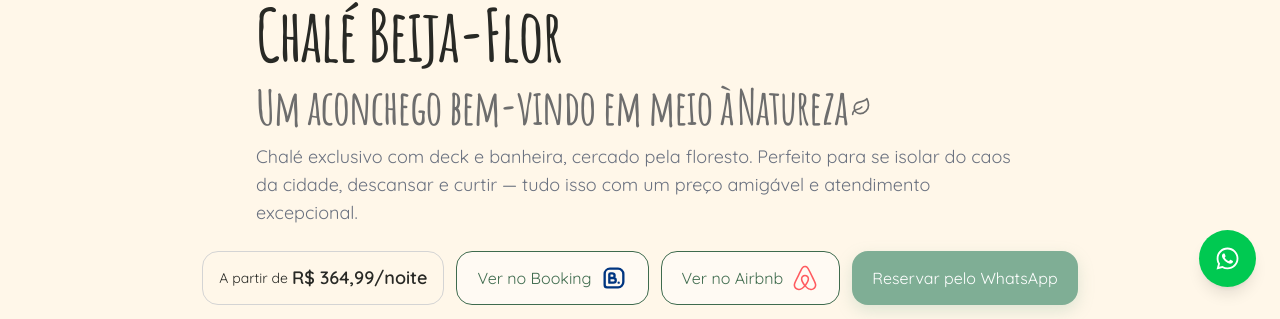
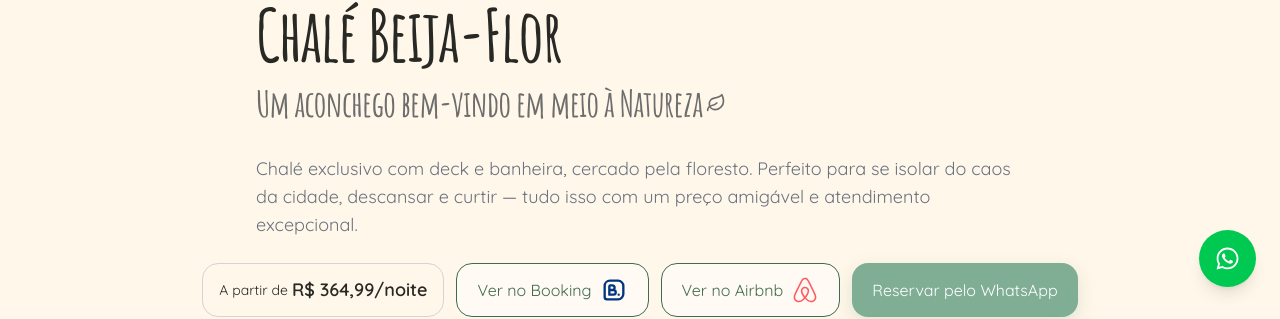
Before and after one commit to niashi/chale-beija-flor, a Next.js app: page / in a window 1280 px wide. Shown: the part 489-808 px from the top of the page. Built offline with nearby package versions, Linux system fonts and the light colour scheme.

Commit message:
feat: adjusts icons size

```diff
--- a/src/app/page.tsx
+++ b/src/app/page.tsx
@@ -19,6 +19,7 @@ export default function Page() {
     <main>
       {/* HERO */}
       <section className="w-full">
+        {/* Imagem Principal */}
         <div className="relative w-full h-[42vh] md:h-[56vh] overflow-hidden flex justify-center items-center">
           <div className="relative w-[90%] md:w-[90%] h-[90%]">
             <img
@@ -38,8 +39,8 @@ export default function Page() {
             </h1>
 
             {/* Subtítulo */}
-            <h2 className="flex flex-wrap items-center gap-1 text-3xl md:text-5xl font-semibold tracking-tight mt-3 text-[var(--sub)]">
-              Um aconchego bem-vindo em meio à
+            <h2 className="text-3xl md:text-4xl font-semibold tracking-tight mt-3 text-[var(--sub)]">
+              Um aconchego bem-vindo em meio à{" "}
               <span className="inline-flex items-center gap-1 whitespace-nowrap">
                 Natureza
                 <svg
@@ -61,15 +62,15 @@ export default function Page() {
             </h2>
 
             {/* Descrição */}
-            <p className="mt-3 text-lg text-[var(--muted)]">
+            <p className="mt-8 text-lg text-[var(--muted)]">
               Chalé exclusivo com deck e banheira, cercado pela floresto. Perfeito para se isolar do
-              caos da cidade, descansar e curtir — tudo isso com um preço amigável e
-              atendimento excepcional.
+              caos da cidade, descansar e curtir — tudo isso com um preço amigável e atendimento
+              excepcional.
             </p>
           </div>
 
           {/* Preço, Booking, Airbnb e Wpp */}
-          <div className="mt-6 flex flex-wrap gap-3">
+          <div className="mt-6 flex flex-wrap md:justify-center gap-3">
             <div className="inline-flex items-center rounded-2xl border border-neutral-300 px-4 py-2 text-sm">
               A partir de <span className="font-bold ml-1 text-lg">R$ 364,99/noite</span>
             </div>
@@ -100,8 +101,7 @@ export default function Page() {
               icon={
                 <svg
                   xmlns="http://www.w3.org/2000/svg"
-                  width="24"
-                  height="24"
+                  className="w-8 h-8 md:w-10 md:h-10"
                   viewBox="0 0 24 24"
                   fill="none"
                   stroke="currentColor"
@@ -123,8 +123,7 @@ export default function Page() {
               icon={
                 <svg
                   xmlns="http://www.w3.org/2000/svg"
-                  width="24"
-                  height="24"
+                  className="w-8 h-8 md:w-10 md:h-10"
                   viewBox="0 0 24 24"
                   fill="none"
                   stroke="currentColor"
@@ -145,8 +144,7 @@ export default function Page() {
               icon={
                 <svg
                   xmlns="http://www.w3.org/2000/svg"
-                  width="24"
-                  height="24"
+                  className="w-8 h-8 md:w-10 md:h-10"
                   viewBox="0 0 24 24"
                   fill="none"
                   stroke="currentColor"
@@ -167,8 +165,7 @@ export default function Page() {
               icon={
                 <svg
                   xmlns="http://www.w3.org/2000/svg"
-                  width="24"
-                  height="24"
+                  className="w-8 h-8 md:w-10 md:h-10"
                   viewBox="0 0 24 24"
                   fill="none"
                   stroke="currentColor"
```
